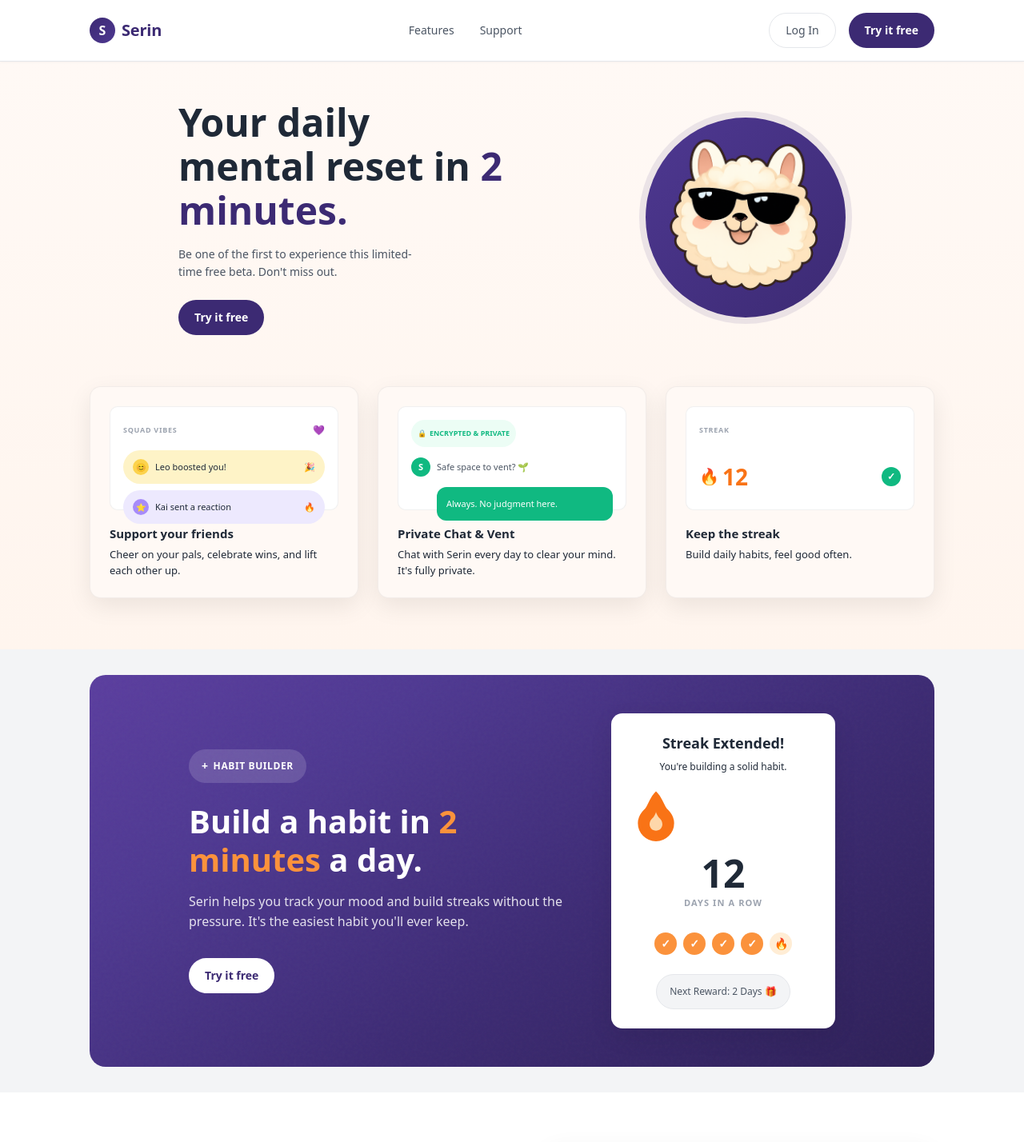
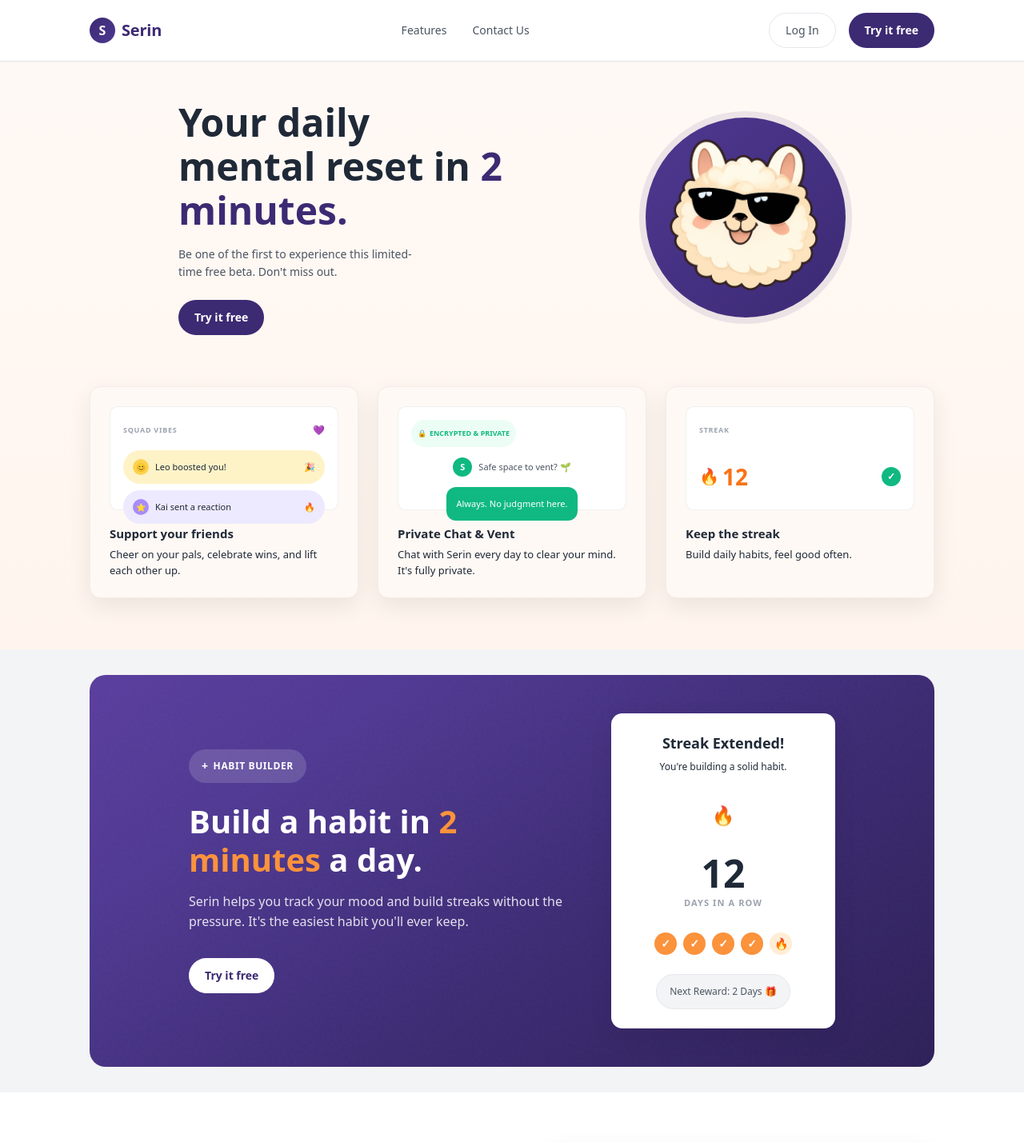
Before and after one commit to Serenity-Safe-Space/website, a Next.js app: page / in a window 1280 px wide. Shown: the top 1428 px of the page at 80% size. Built offline with nearby package versions, Linux system fonts and the light colour scheme.

Commit message:
minor fixes

```diff
--- a/components/ContactForm.module.css
+++ b/components/ContactForm.module.css
@@ -68,10 +68,20 @@
   color: var(--gray-600);
 }
 
-.contactInfo {
+.contactInfoDesktop {
   display: flex;
   flex-direction: column;
   gap: 4px;
+}
+
+.contactInfoMobile {
+  display: none;
+  flex-direction: column;
+  align-items: center;
+  gap: 4px;
+  margin-top: var(--space-6);
+  padding-top: var(--space-6);
+  border-top: 1px solid var(--gray-200);
 }
 
 .contactLabel {
@@ -192,7 +202,7 @@
 @media (max-width: 900px) {
   .wrapper {
     flex-direction: column;
-    gap: var(--space-12);
+    gap: var(--space-6);
   }
 
   .content {
@@ -207,10 +217,15 @@
 
   .badges {
     justify-content: center;
+    margin-bottom: var(--space-4);
   }
 
-  .contactInfo {
-    align-items: center;
+  .contactInfoDesktop {
+    display: none;
+  }
+
+  .contactInfoMobile {
+    display: flex;
   }
 
   .formWrapper {
@@ -222,13 +237,25 @@
 /* Mobile breakpoint */
 @media (max-width: 600px) {
   .section {
-    padding: var(--space-12) 0;
+    padding: var(--space-8) 0;
+  }
+
+  .wrapper {
+    gap: var(--space-4);
   }
 
   .title {
     font-size: 24px;
   }
 
+  .description {
+    margin-bottom: var(--space-4);
+  }
+
+  .badges {
+    margin-bottom: var(--space-2);
+  }
+
   .form {
     padding: var(--space-6);
   }
--- a/components/ContactForm.tsx
+++ b/components/ContactForm.tsx
@@ -53,7 +53,7 @@ export const ContactForm: React.FC = () => {
               </span>
             </div>
 
-            <div className={styles.contactInfo}>
+            <div className={styles.contactInfoDesktop}>
               <span className={styles.contactLabel}>QUESTIONS?</span>
               <a href="mailto:hello@chatwithserin.app" className={styles.email}>
                 <span className={styles.emailIcon}>@</span>
@@ -114,6 +114,14 @@ export const ContactForm: React.FC = () => {
                 Send to the Team 🚀
               </button>
             </form>
+
+            <div className={styles.contactInfoMobile}>
+              <span className={styles.contactLabel}>QUESTIONS?</span>
+              <a href="mailto:hello@chatwithserin.app" className={styles.email}>
+                <span className={styles.emailIcon}>@</span>
+                hello@chatwithserin.app
+              </a>
+            </div>
           </div>
         </div>
       </div>
--- a/components/HabitBuilder.module.css
+++ b/components/HabitBuilder.module.css
@@ -113,11 +113,15 @@
 
 .fireIcon {
   margin: var(--space-4) 0;
+  display: flex;
+  justify-content: center;
 }
 
-.fireIcon svg {
+.fireImage {
   width: 64px;
   height: 64px;
+  object-fit: contain;
+  mix-blend-mode: multiply;
 }
 
 .streakNumber {
@@ -222,7 +226,7 @@
     max-width: 260px;
   }
 
-  .fireIcon svg {
+  .fireImage {
     width: 48px;
     height: 48px;
   }
--- a/components/HabitBuilder.tsx
+++ b/components/HabitBuilder.tsx
@@ -32,10 +32,8 @@ export const HabitBuilder: React.FC = () => {
               <p className={styles.streakSubtitle}>You&apos;re building a solid habit.</p>
 
               <div className={styles.fireIcon}>
-                <svg width="80" height="80" viewBox="0 0 24 24" fill="none" xmlns="http://www.w3.org/2000/svg">
-                  <path d="M12 23C16.1421 23 19.5 19.6421 19.5 15.5C19.5 13.5 18.5 11.5 17 10C16.5 9.5 16 9 15.5 8C15 7 14.5 6 14 5C13.5 4 12.5 2.5 12 2C11.5 2.5 10.5 4 10 5C9.5 6 9 7 8.5 8C8 9 7.5 9.5 7 10C5.5 11.5 4.5 13.5 4.5 15.5C4.5 19.6421 7.85786 23 12 23Z" fill="#F97316" stroke="#F97316" strokeWidth="2"/>
-                  <path d="M12 19C13.6569 19 15 17.6569 15 16C15 15 14.5 14 14 13.5C13.5 13 13 12.5 12.5 11.5C12.25 11 12 10.5 12 10C12 10.5 11.75 11 11.5 11.5C11 12.5 10.5 13 10 13.5C9.5 14 9 15 9 16C9 17.6569 10.3431 19 12 19Z" fill="#FED7AA"/>
-                </svg>
+                {/* eslint-disable-next-line @next/next/no-img-element */}
+                <img src="/fire.JPG" alt="Fire streak" className={styles.fireImage} />
               </div>
 
               <div className={styles.streakNumber}>12</div>
--- a/components/Hero.module.css
+++ b/components/Hero.module.css
@@ -224,6 +224,7 @@
 .privateChatRow {
   display: flex;
   align-items: center;
+  justify-content: center;
   gap: 8px;
 }
 
@@ -238,6 +239,7 @@
   display: flex;
   align-items: center;
   justify-content: center;
+  flex-shrink: 0;
 }
 
 .chatTextSmall {
@@ -251,8 +253,9 @@
   padding: 8px 12px;
   border-radius: 12px;
   font-size: 11px;
-  margin-left: 32px;
   margin-top: 4px;
+  align-self: center;
+  text-align: center;
 }
 
 /* Card 3 - Streak */
--- a/components/Navbar.module.css
+++ b/components/Navbar.module.css
@@ -134,7 +134,7 @@
 .mobileMenu {
   display: none;
   flex-direction: column;
-  padding: var(--space-4) 0;
+  padding: var(--space-6) 0 var(--space-4);
   border-top: 1px solid var(--gray-200);
   margin-top: var(--space-4);
 }
@@ -145,7 +145,7 @@
   font-weight: 500;
   color: var(--gray-600);
   text-decoration: none;
-  padding: var(--space-3) 0;
+  padding: var(--space-4) 0;
   border-bottom: 1px solid var(--gray-100);
 }
 
@@ -156,8 +156,8 @@
 .mobileAuthButtons {
   display: flex;
   flex-direction: column;
-  gap: var(--space-3);
-  margin-top: var(--space-4);
+  gap: var(--space-4);
+  margin-top: var(--space-6);
 }
 
 .mobileLoginLink {
--- a/components/Navbar.tsx
+++ b/components/Navbar.tsx
@@ -22,12 +22,12 @@ export const Navbar: React.FC = () => {
           {/* Center - Navigation Links (Desktop) */}
           <div className={styles.navLinks}>
             <Link href="#features" className={styles.navLink}>Features</Link>
-            <Link href="#support" className={styles.navLink}>Support</Link>
+            <Link href="#support" className={styles.navLink}>Contact Us</Link>
           </div>
 
           {/* Right side - Auth buttons */}
           <div className={styles.navRight}>
-            <Link href="https://app.chatwithserin.com" className={styles.loginLink}>
+            <Link href="https://app.chatwithserin.com/login" className={styles.loginLink}>
               Log In
             </Link>
             <a href="https://app.chatwithserin.com" className={styles.ctaButton}>
@@ -58,10 +58,10 @@ export const Navbar: React.FC = () => {
               Features
             </Link>
             <Link href="#support" className={styles.mobileNavLink} onClick={() => setMobileMenuOpen(false)}>
-              Support
+              Contact Us
             </Link>
             <div className={styles.mobileAuthButtons}>
-              <Link href="https://app.chatwithserin.com" className={styles.mobileLoginLink}>
+              <Link href="https://app.chatwithserin.com/login" className={styles.mobileLoginLink}>
                 Log In
               </Link>
               <a href="https://app.chatwithserin.com" className={styles.mobileCta}>
```
Also changed, not shown: public/fire.JPG (added).
